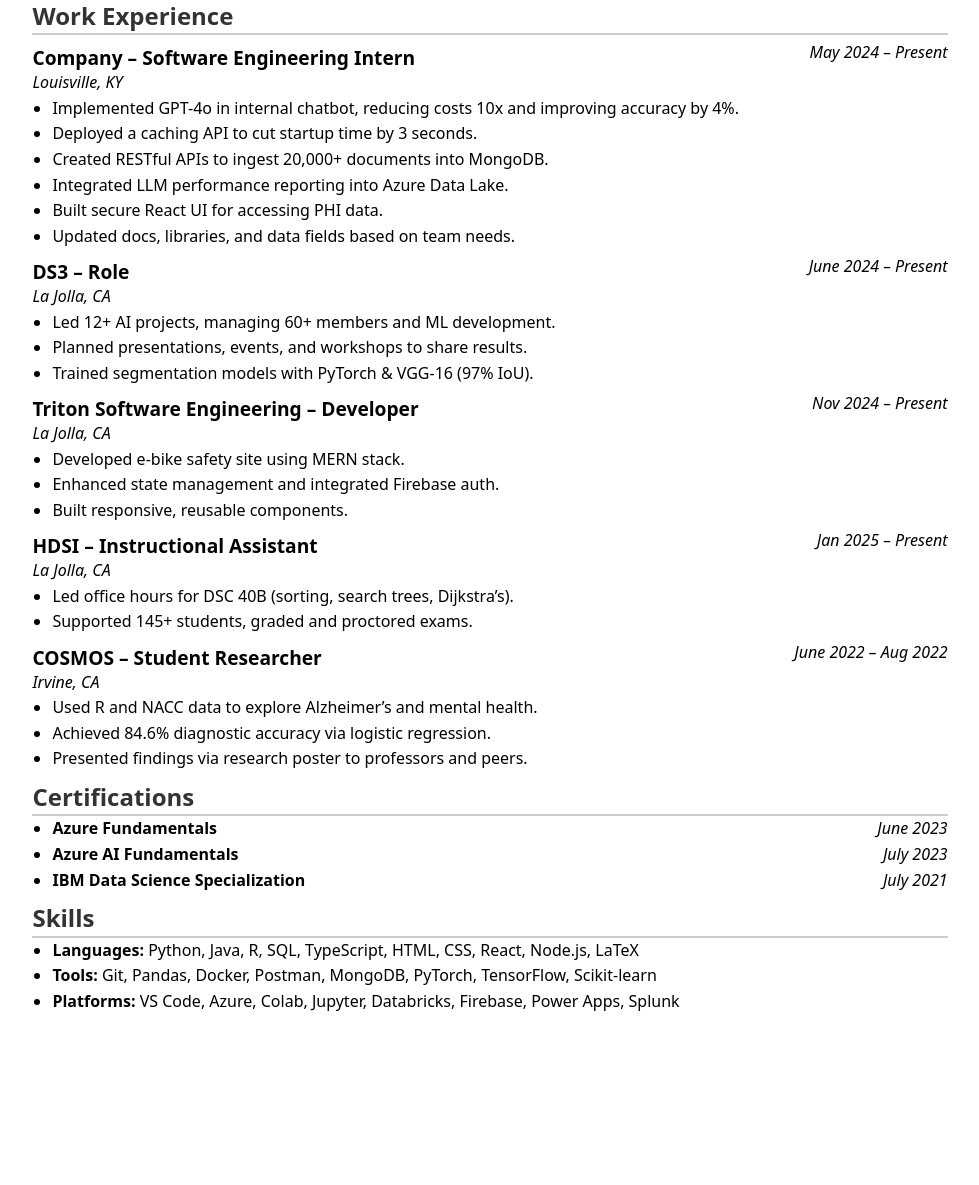
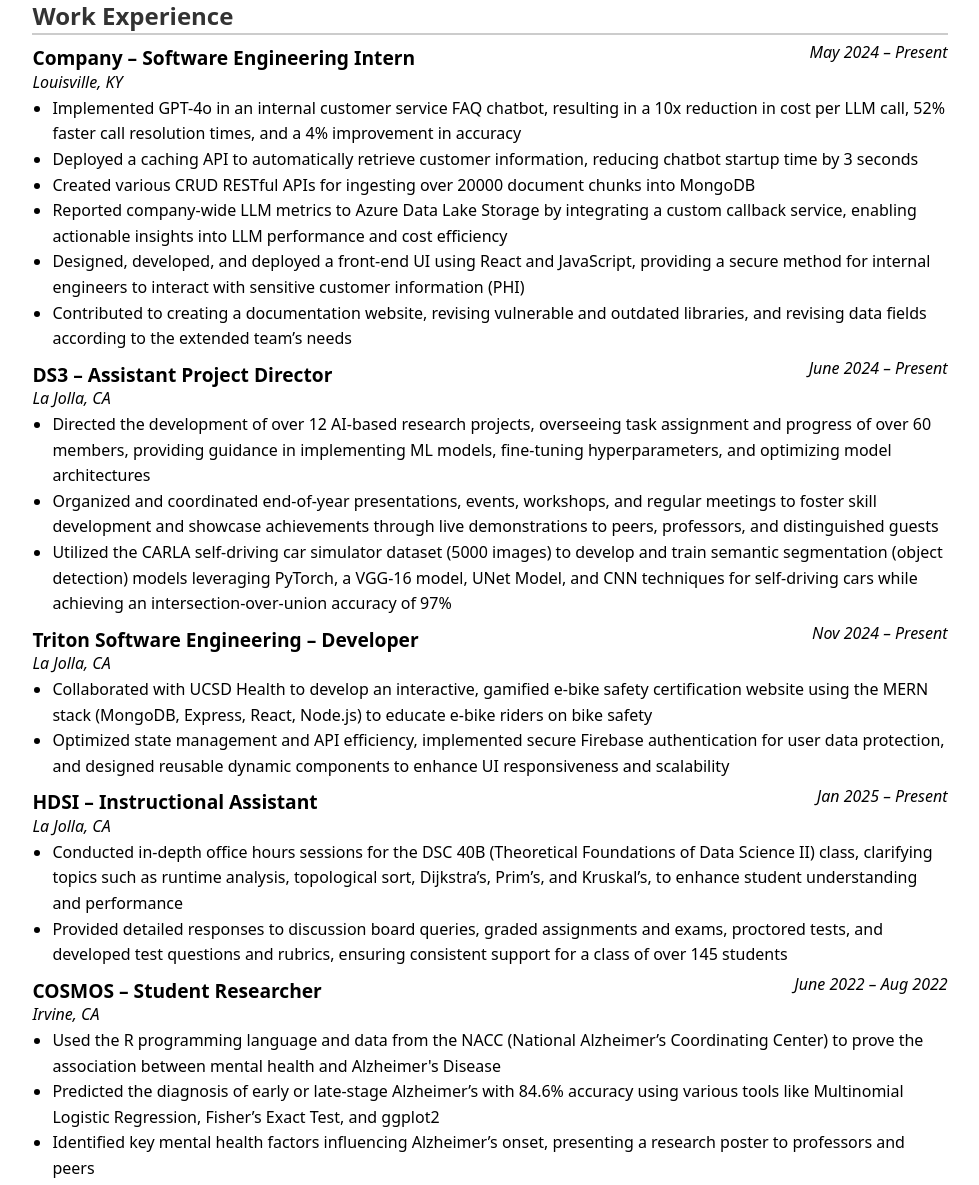
Before and after one commit to k1mittal/portfolio, a plain HTML site: page resume/index.html in a window 1280 px wide. Shown: the part 305-1490 px from the top of the page, without its empty margins (150-1129 px from the left). Before the commit the page ends 1359 px from the top, so only its background shows below. Drawn offline with Linux system fonts and the light colour scheme.

Commit message:
cv changes

```diff
--- a/resume/index.html
+++ b/resume/index.html
@@ -61,26 +61,27 @@
             </p>
             <ul class="resume-bullets">
               <li>
-                Implemented GPT-4o in internal chatbot, reducing costs 10x and
-                improving accuracy by 4%.
+                Implemented GPT-4o in an internal customer service FAQ chatbot, resulting in a 10x reduction in cost per LLM call, 52% faster call resolution times, and a 4% improvement in accuracy
               </li>
-              <li>Deployed a caching API to cut startup time by 3 seconds.</li>
-              <li>
-                Created RESTful APIs to ingest 20,000+ documents into MongoDB.
+              <li>Deployed a caching API to automatically retrieve customer information, reducing chatbot startup time by 3 seconds
               </li>
               <li>
-                Integrated LLM performance reporting into Azure Data Lake.
+                Created various CRUD RESTful APIs for ingesting over 20000 document chunks into MongoDB
               </li>
-              <li>Built secure React UI for accessing PHI data.</li>
               <li>
-                Updated docs, libraries, and data fields based on team needs.
+                Reported company-wide LLM metrics to Azure Data Lake Storage by integrating a custom callback service, enabling actionable insights into LLM performance and cost efficiency
+              </li>
+              <li>Designed, developed, and deployed a front-end UI using React and JavaScript, providing a secure method for internal engineers to interact with sensitive customer information (PHI)
+              </li>
+              <li>
+                Contributed to creating a documentation website, revising vulnerable and outdated libraries, and revising data fields according to the extended team’s needs
               </li>
             </ul>
           </article>
 
           <article class="resume-entry">
             <div class="resume-entry-div">
-              <h3 class="resume-entry-title">DS3 – Role</h3>
+              <h3 class="resume-entry-title">DS3 – Assistant Project Director</h3>
               <em> June 2024 – Present</em>
             </div>
             <p class="resume-entry-dates">
@@ -88,13 +89,13 @@
             </p>
             <ul class="resume-bullets">
               <li>
-                Led 12+ AI projects, managing 60+ members and ML development.
+                Directed the development of over 12 AI-based research projects, overseeing task assignment and progress of over 60 members, providing guidance in implementing ML models, fine-tuning hyperparameters, and optimizing model architectures
               </li>
               <li>
-                Planned presentations, events, and workshops to share results.
+                Organized and coordinated end-of-year presentations, events, workshops, and regular meetings to foster skill development and showcase achievements through live demonstrations to peers, professors, and distinguished guests
               </li>
               <li>
-                Trained segmentation models with PyTorch & VGG-16 (97% IoU).
+                Utilized the CARLA self-driving car simulator dataset (5000 images) to develop and train semantic segmentation (object detection) models leveraging PyTorch, a VGG-16 model, UNet Model, and CNN techniques for self-driving cars while achieving an intersection-over-union accuracy of 97%
               </li>
             </ul>
           </article>
@@ -108,9 +109,10 @@
               <em>La Jolla, CA </em>
             </p>
             <ul class="resume-bullets">
-              <li>Developed e-bike safety site using MERN stack.</li>
-              <li>Enhanced state management and integrated Firebase auth.</li>
-              <li>Built responsive, reusable components.</li>
+              <li>Collaborated with UCSD Health to develop an interactive, gamified e-bike safety certification website using the MERN stack (MongoDB, Express, React, Node.js) to educate e-bike riders on bike safety
+              </li>
+              <li>Optimized state management and API efficiency, implemented secure Firebase authentication for user data protection, and designed reusable dynamic components to enhance UI responsiveness and scalability
+              </li>
             </ul>
           </article>
 
@@ -124,10 +126,9 @@
             </p>
             <ul class="resume-bullets">
               <li>
-                Led office hours for DSC 40B (sorting, search trees,
-                Dijkstra’s).
+                Conducted in-depth office hours sessions for the DSC 40B (Theoretical Foundations of Data Science II) class, clarifying topics such as runtime analysis, topological sort, Dijkstra’s, Prim’s, and Kruskal’s, to enhance student understanding and performance
               </li>
-              <li>Supported 145+ students, graded and proctored exams.</li>
+              <li>Provided detailed responses to discussion board queries, graded assignments and exams, proctored tests, and developed test questions and rubrics, ensuring consistent support for a class of over 145 students</li>
             </ul>
           </article>
 
@@ -141,13 +142,13 @@
             </p>
             <ul class="resume-bullets">
               <li>
-                Used R and NACC data to explore Alzheimer’s and mental health.
+                Used the R programming language and data from the NACC (National Alzheimer’s Coordinating Center) to prove the association between mental health and Alzheimer's Disease
               </li>
               <li>
-                Achieved 84.6% diagnostic accuracy via logistic regression.
+                Predicted the diagnosis of early or late-stage Alzheimer’s with 84.6% accuracy using various tools like Multinomial Logistic Regression, Fisher’s Exact Test, and ggplot2
               </li>
               <li>
-                Presented findings via research poster to professors and peers.
+                Identified key mental health factors influencing Alzheimer’s onset, presenting a research poster to professors and peers
               </li>
             </ul>
           </article>
@@ -175,16 +176,14 @@
           <h2 class="resume-section-title">Skills</h2>
           <ul class="resume-bullets">
             <li>
-              <b>Languages:</b> Python, Java, R, SQL, TypeScript,
+              <u>Programming Languages:</u> Python, Java, R, SQL, TypeScript,
               HTML, CSS, React, Node.js, LaTeX
             </li>
             <li>
-              <b>Tools:</b> Git, Pandas, Docker, Postman, MongoDB,
-              PyTorch, TensorFlow, Scikit-learn
+              <u>Softwares:</u> Visual Studio Code, Jupyter Notebooks, Google Colab, Azure DevOps, Azure Kubernetes Service, Databricks
             </li>
             <li>
-              <b>Platforms:</b> VS Code, Azure, Colab, Jupyter,
-              Databricks, Firebase, Power Apps, Splunk
+              <u>Tools:</u>  Git, Pandas, Docker, Postman, MongoDB, PyTorch, TensorFlow, Scikit-learn, FastAPI, Express, Postgres, Numpy, Matplotlib, JFrog, Beautiful Soup, OpenCV, Langfuse, LiteLLM, Firebase, SCRUM, Microsoft Power Apps, Splunk
             </li>
           </ul>
         </section>
```
